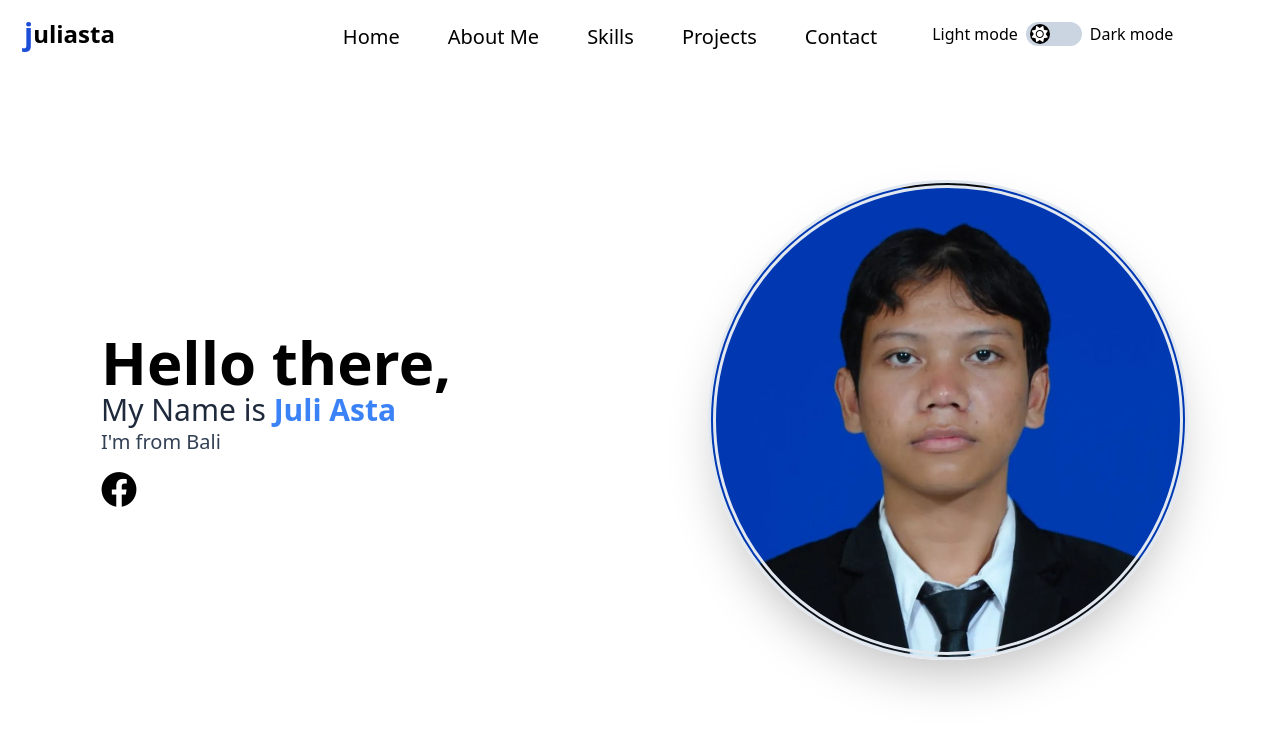
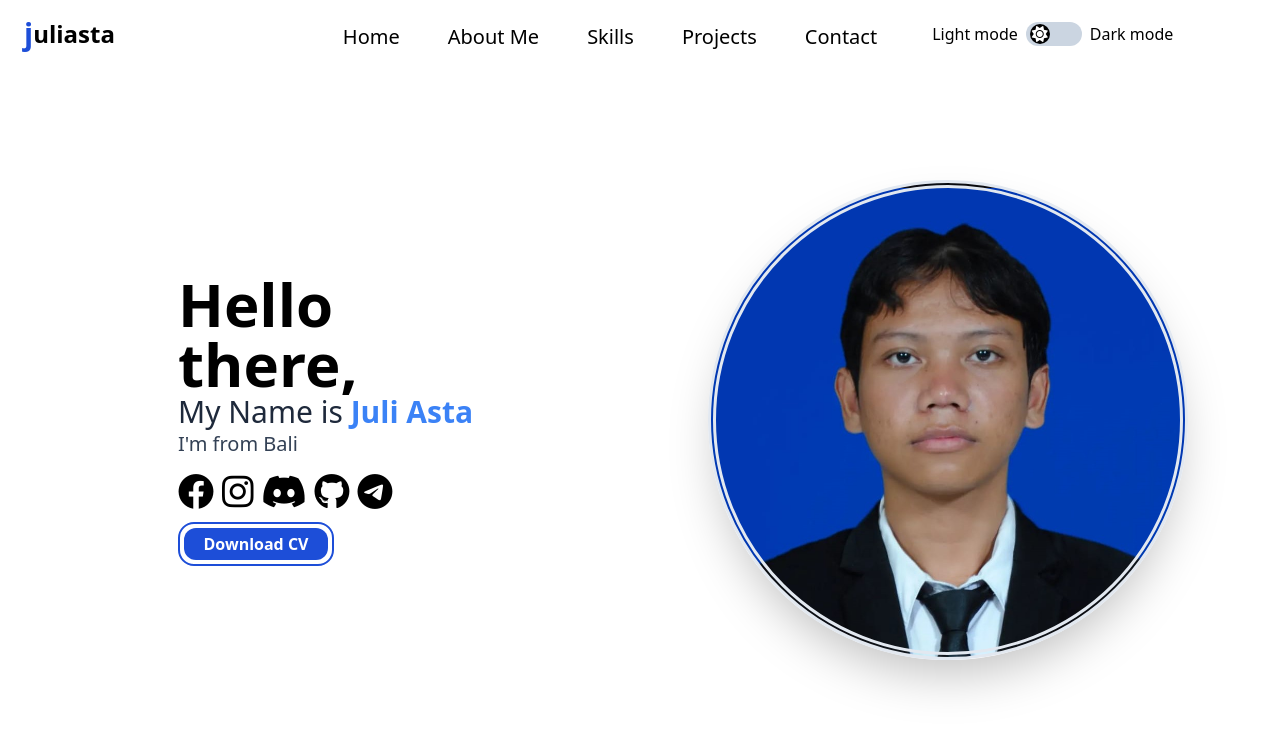
Before and after one commit to JuliAstaa/juliasta, a website: page index.html in a window 1280 px wide. Drawn offline with Linux system fonts and the light colour scheme.

Commit message:
edit main file

```diff
--- a/index.html
+++ b/index.html
@@ -167,6 +167,39 @@
                 class="flex justify-center items-center w-auto h-auto text-xl lg:text-4xl"
                 ><i class="fa-brands fa-facebook"></i
               ></a>
+
+              <a
+                href="#"
+                class="flex justify-center items-center w-auto h-auto text-xl lg:text-4xl"
+                ><i class="fa-brands fa-instagram"></i
+              ></a>
+              <a
+                href="#"
+                class="flex justify-center items-center w-auto h-auto text-xl lg:text-4xl"
+                ><i class="fa-brands fa-discord"></i
+              ></a>
+              <a
+                href="#"
+                class="flex justify-center items-center w-auto h-auto text-xl lg:text-4xl"
+                ><i class="fa-brands fa-github"></i
+              ></a>
+              <a
+                href="#"
+                class="flex justify-center items-center w-auto h-auto text-xl lg:text-4xl"
+                ><i class="fa-brands fa-telegram"></i
+              ></a>
+            </div>
+
+            <div
+              class="cv border-2 border-blue-700 flex justify-center items-center p-1 w-fit h-fit rounded-2xl mt-3 group hover:bg-blue-700"
+            >
+              <button
+                class="flex justify-center items-center w-36 h-5 bg-blue-700 p-4 rounded-xl group-hover:bg-white"
+              >
+                <span class="font-semibold text-white group-hover:text-blue-700"
+                  >Download CV</span
+                >
+              </button>
             </div>
           </div>
         </div>
```
Also changed, not shown: src/css/style.css.
